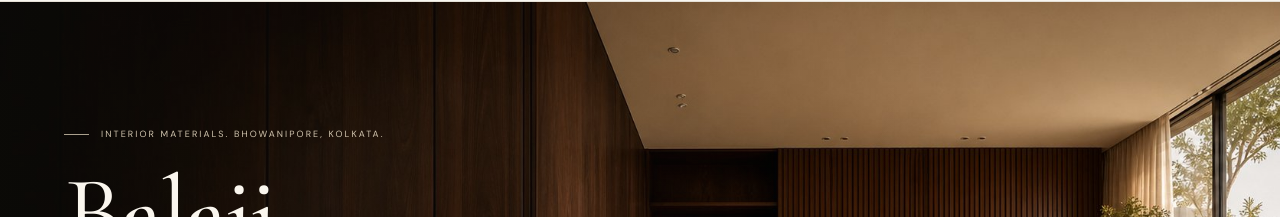
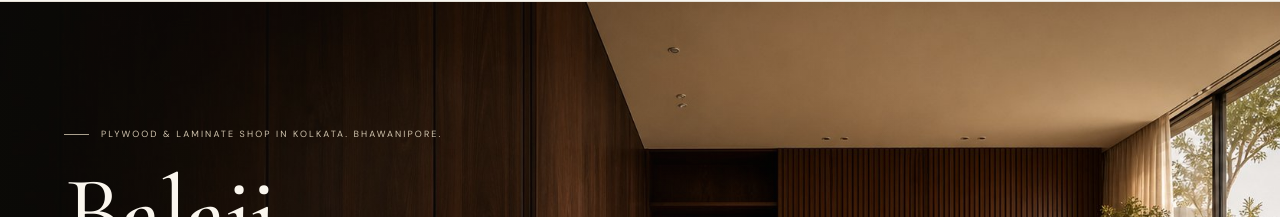
Before and after one commit to saharshg18/balaji-ply-lam-website, a React (Vite) app: page / in a window 1280 px wide. Shown: the part 90-307 px from the top of the page. Built offline with nearby package versions, Linux system fonts and the light colour scheme.

Commit message:
Update Home.tsx

```diff
--- a/src/pages/Home.tsx
+++ b/src/pages/Home.tsx
@@ -17,7 +17,7 @@ function HomeHero() {
       <div className="home-hero-shade" />
       <div className="container home-hero-inner">
         <motion.div className="hero-copy" initial={{ opacity: 0, y: reduced ? 0 : 16 }} animate={{ opacity: 1, y: 0 }} transition={{ duration: reduced ? 0 : 0.9, delay: reduced ? 0 : 0.15 }}>
-          <Eyebrow>Interior materials. Bhowanipore, Kolkata.</Eyebrow>
+         <Eyebrow>Plywood & laminate shop in Kolkata. Bhawanipore.</Eyebrow>
           <h1 id="home-title">Balaji<br />Ply <em>&amp;</em> Lam</h1>
           <p className="hero-tagline">Where great interiors begin.</p>
           <p className="hero-description">Premium plywood, laminates and interior materials.<br className="desktop-break" /> Considered choices for the spaces you imagine.</p>
```
